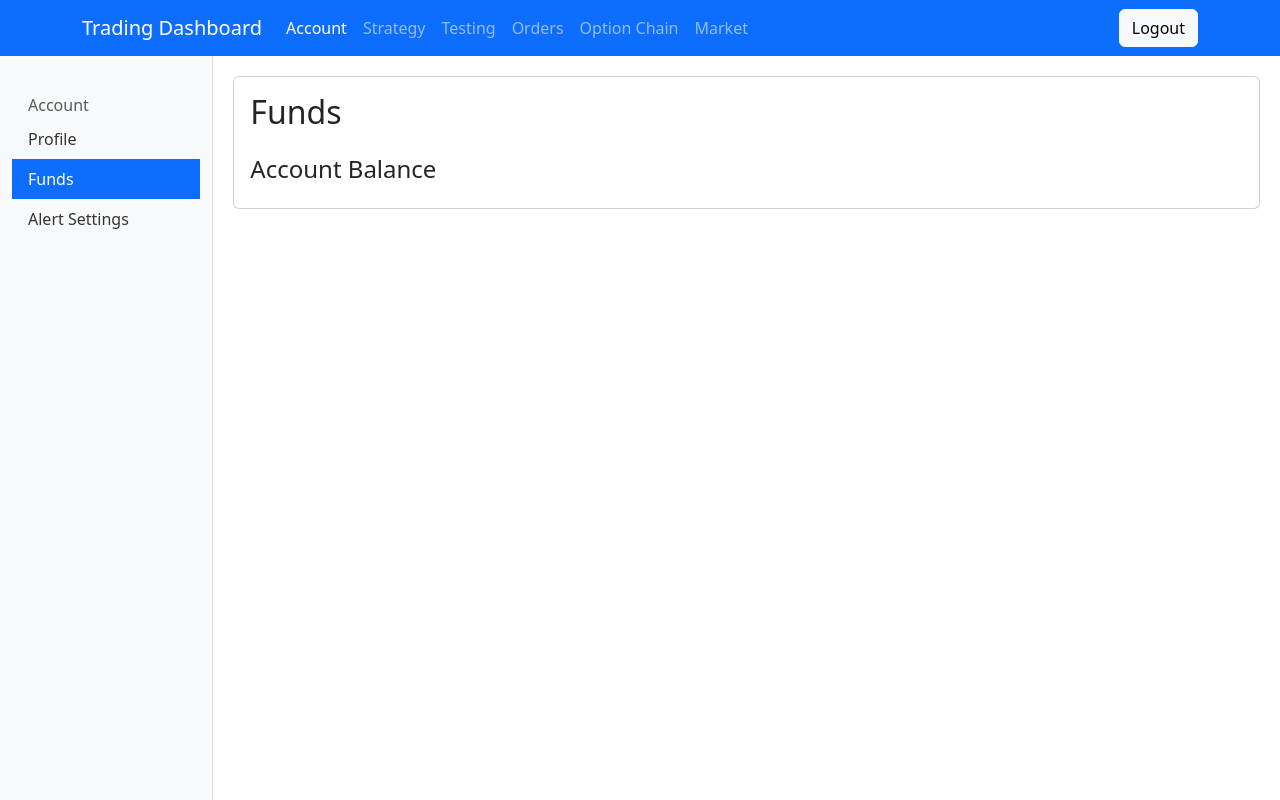
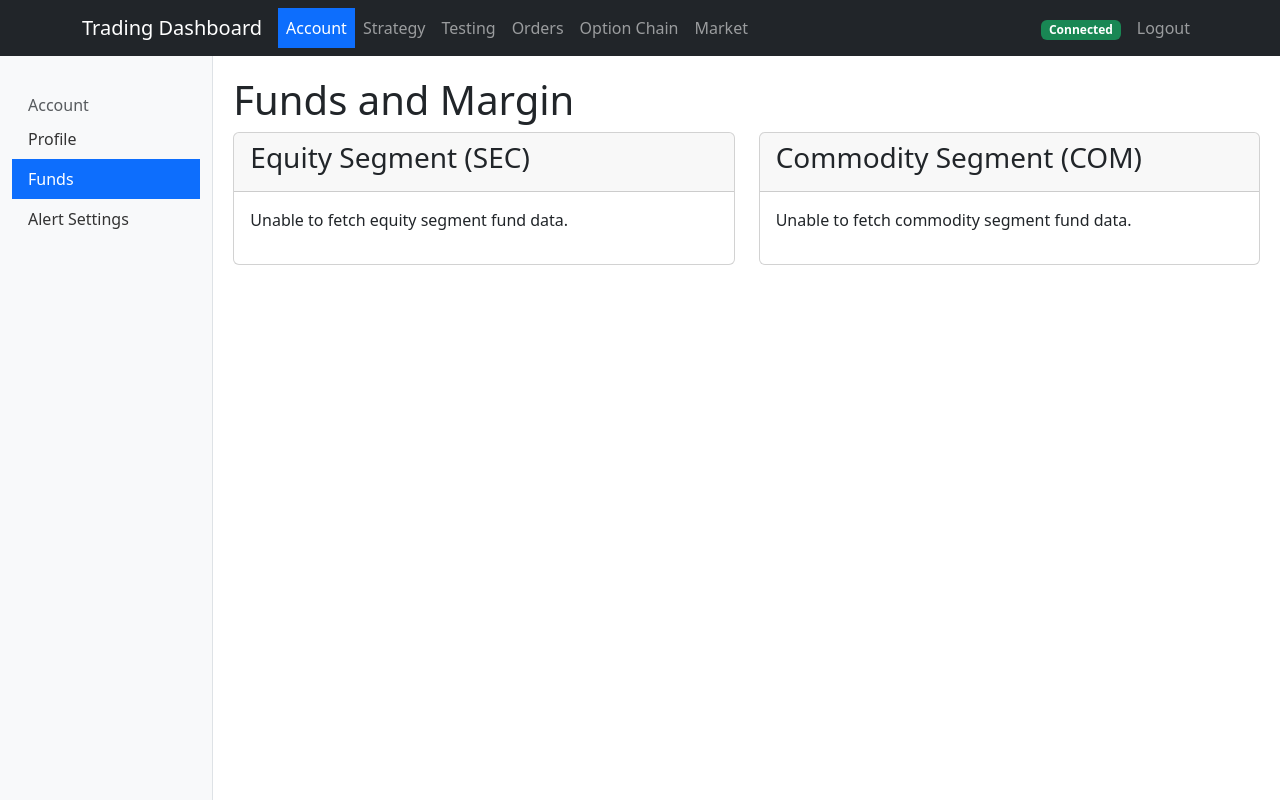
Before and after one commit to arokyaillam/demoproject, a Flask app: page /funds in a window 1280 px wide. Run offline with Flask 3, Linux system fonts and the light colour scheme; a user stored in the database is signed in; data comes from the database, SQL or seed files in the repository; data that the repository does not hold is empty.

Commit message:
feat(funds): enhance funds page with Upstox integration and margin details
Add functionality to fetch and display equity and commodity segment funds from Upstox API. Improve UI with tables for available margin, used margin, payin, and payout amounts. Add warning alert for unconnected accounts and redirect to profile for connection setup.

```diff
--- a/app.py
+++ b/app.py
@@ -42,15 +42,44 @@
         password = request.form['password']
 
         db = get_db()
-        user = db.execute('SELECT * FROM users WHERE username = ?', (username,)).fetchone()
-        db.close()
+        try:
+            user = db.execute('SELECT * FROM users WHERE username = ?', (username,)).fetchone()
 
-        if user and check_password_hash(user['password'], password):
-            user_obj = User(user['id'], user['username'], user['password'])
-            login_user(user_obj)
-            return redirect(url_for('dashboard'))
+            if user and check_password_hash(user['password'], password):
+                user_obj = User(user['id'], user['username'], user['password'])
+                login_user(user_obj)
 
-        flash('Invalid username or password')
+                # Store access token in a variable before closing db
+                access_token = user['access_token'] if 'access_token' in user.keys() else None
+                db.close()
+
+                # Check Upstox connection
+                if not access_token:
+                    flash('Please connect your Upstox account to access all features')
+                    return redirect(url_for('profile'))
+
+                # Verify if token is still valid
+                try:
+                    headers = {
+                        'Accept': 'application/json',
+                        'Authorization': f'Bearer {access_token}'
+                    }
+                    response = requests.get('https://api.upstox.com/v2/user/profile', headers=headers)
+                    if response.status_code != 200:
+                        flash('Your Upstox connection needs to be renewed')
+                        return redirect(url_for('profile'))
+                except Exception:
+                    flash('Unable to verify Upstox connection')
+                    return redirect(url_for('profile'))
+
+                return redirect(url_for('dashboard'))
+
+            flash('Invalid username or password')
+            db.close()
+        except Exception as e:
+            db.close()
+            flash(f'Login error: {str(e)}')
+
     return render_template('login.html')
 
 @app.route('/signup', methods=['GET', 'POST'])
@@ -72,15 +101,104 @@
         db.close()
     return render_template('signup.html')
 
+def get_user_token():
+    db = get_db()
+    user = db.execute('SELECT access_token FROM users WHERE id = ?', (current_user.id,)).fetchone()
+    db.close()
+    return user['access_token'] if user and 'access_token' in user.keys() else None
+
 @app.route('/dashboard')
 @login_required
 def dashboard():
-    db = get_db()
-    user = db.execute('SELECT access_token FROM users WHERE id = ?', (current_user.id,)).fetchone()
-    db.close()
     return render_template('dashboard.html',
                          username=current_user.username,
-                         access_token=user['access_token'] if user else None)
+                         access_token=get_user_token())
+
+# Update other route functions similarly
+@app.route('/strategy')
+@login_required
+def strategy():
+    return render_template('strategy.html',
+                         username=current_user.username,
+                         access_token=get_user_token())
+
+@app.route('/testing')
+@login_required
+def testing():
+    return render_template('testing.html',
+                         username=current_user.username,
+                         access_token=get_user_token())
+
+@app.route('/orders')
+@login_required
+def orders():
+    return render_template('orders.html',
+                         username=current_user.username,
+                         access_token=get_user_token())
+
+@app.route('/option_chain')
+@login_required
+def option_chain():
+    return render_template('option_chain.html',
+                         username=current_user.username,
+                         access_token=get_user_token())
+
+@app.route('/market')
+@login_required
+def market():
+    return render_template('market.html',
+                         username=current_user.username,
+                         access_token=get_user_token())
+
+@app.route('/funds')
+@login_required
+def funds():
+    access_token = get_user_token()
+    fund_data = {
+        'SEC': None,
+        'COM': None
+    }
+
+    if access_token:
+        # Fetch equity (SEC) segment funds
+        try:
+            url_sec = 'https://api.upstox.com/v2/user/get-funds-and-margin?segment=SEC'
+            headers = {
+                'Accept': 'application/json',
+                'Authorization': f'Bearer {access_token}'
+            }
+            response_sec = requests.get(url_sec, headers=headers)
+            if response_sec.status_code == 200:
+                fund_data['SEC'] = response_sec.json().get('data', {})
+        except Exception as e:
+            flash(f'Error fetching equity funds: {str(e)}')
+            print(f"API Error (SEC): {str(e)}")
+
+        # Fetch commodity (COM) segment funds
+        try:
+            url_com = 'https://api.upstox.com/v2/user/get-funds-and-margin?segment=COM'
+            headers = {
+                'Accept': 'application/json',
+                'Authorization': f'Bearer {access_token}'
+            }
+            response_com = requests.get(url_com, headers=headers)
+            if response_com.status_code == 200:
+                fund_data['COM'] = response_com.json().get('data', {})
+        except Exception as e:
+            flash(f'Error fetching commodity funds: {str(e)}')
+            print(f"API Error (COM): {str(e)}")
+
+    return render_template('funds.html',
+                         username=current_user.username,
+                         access_token=access_token,
+                         fund_data=fund_data)
+
+@app.route('/alert-settings')
+@login_required
+def alert_settings():
+    return render_template('alert_settings.html',
+                         username=current_user.username,
+                         access_token=get_user_token())
 
 @app.route('/logout')
 @login_required
@@ -165,33 +283,6 @@
 
     return redirect(url_for('dashboard'))
 
-# Add these new routes after your existing routes
-
-@app.route('/strategy')
-@login_required
-def strategy():
-    return render_template('strategy.html', username=current_user.username)
-
-@app.route('/testing')
-@login_required
-def testing():
-    return render_template('testing.html', username=current_user.username)
-
-@app.route('/orders')
-@login_required
-def orders():
-    return render_template('orders.html', username=current_user.username)
-
-@app.route('/option_chain')
-@login_required
-def option_chain():
-    return render_template('option_chain.html', username=current_user.username)
-
-@app.route('/market')
-@login_required
-def market():
-    return render_template('market.html', username=current_user.username)
-
 @app.route('/profile')
 @login_required
 def profile():
@@ -243,17 +334,10 @@
                              profile_data=None,
                              connection_details=None)
 
-@app.route('/funds')
-@login_required
-def funds():
-    return render_template('funds.html', username=current_user.username)
 
-@app.route('/alert-settings')
-@login_required
-def alert_settings():
-    return render_template('alert_settings.html', username=current_user.username)
 
 if __name__ == '__main__':
+    # Keep this part
     if not os.path.exists('database.db'):
         db = get_db()
         db.execute('''
--- a/templates/base.html
+++ b/templates/base.html
@@ -26,7 +26,7 @@
     </style>
 </head>
 <body>
-    <nav class="navbar navbar-expand-lg navbar-dark bg-primary">
+    <nav class="navbar navbar-expand-lg navbar-dark bg-dark">
         <div class="container">
             <a class="navbar-brand" href="#">Trading Dashboard</a>
             <button class="navbar-toggler" type="button" data-bs-toggle="collapse" data-bs-target="#navbarNav">
@@ -59,8 +59,17 @@
                            href="{{ url_for('market') }}">Market</a>
                     </li>
                 </ul>
-                <div class="navbar-nav">
-                    <a href="{{ url_for('logout') }}" class="btn btn-light">Logout</a>
+                <div class="navbar-nav ms-auto">
+                    {% if current_user.is_authenticated %}
+                        <span class="nav-item nav-link text-light">
+                            {% if access_token %}
+                                <span class="badge bg-success">Connected</span>
+                            {% else %}
+                                <span class="badge bg-warning">Not Connected</span>
+                            {% endif %}
+                        </span>
+                        <a class="nav-link" href="{{ url_for('logout') }}">Logout</a>
+                    {% endif %}
                 </div>
             </div>
         </div>
--- a/templates/funds.html
+++ b/templates/funds.html
@@ -1,12 +1,79 @@
-{% extends "base.html" %}
+{% extends 'base.html' %}
+
 {% block content %}
-<div class="card">
-    <div class="card-body">
-        <h2 class="card-title">Funds</h2>
-        <div class="mt-4">
-            <h4>Account Balance</h4>
-            <!-- Add funds information here -->
+<h1>Funds and Margin</h1>
+
+{% if not access_token %}
+<div class="alert alert-warning">
+    Please connect your Upstox account to view funds information.
+    <a href="{{ url_for('profile') }}" class="btn btn-primary">Connect Upstox</a>
+</div>
+{% else %}
+
+<div class="row">
+    <div class="col-md-6">
+        <div class="card mb-4">
+            <div class="card-header">
+                <h3>Equity Segment (SEC)</h3>
+            </div>
+            <div class="card-body">
+                {% if fund_data.SEC %}
+                    <table class="table">
+                        <tr>
+                            <th>Available Margin</th>
+                            <td>{{ fund_data.SEC.equity.available_margin }}</td>
+                        </tr>
+                        <tr>
+                            <th>Used Margin</th>
+                            <td>{{ fund_data.SEC.equity.used_margin }}</td>
+                        </tr>
+                        <tr>
+                            <th>Payin Amount</th>
+                            <td>{{ fund_data.SEC.equity.payin_amount }}</td>
+                        </tr>
+                        <tr>
+                            <th>Payout Amount</th>
+                            <td>{{ fund_data.SEC.equity.payout_amount }}</td>
+                        </tr>
+                    </table>
+                {% else %}
+                    <p>Unable to fetch equity segment fund data.</p>
+                {% endif %}
+            </div>
+        </div>
+    </div>
+
+    <div class="col-md-6">
+        <div class="card mb-4">
+            <div class="card-header">
+                <h3>Commodity Segment (COM)</h3>
+            </div>
+            <div class="card-body">
+                {% if fund_data.COM %}
+                    <table class="table">
+                        <tr>
+                            <th>Available Margin</th>
+                            <td>{{ fund_data.COM.commodity.available_margin }}</td>
+                        </tr>
+                        <tr>
+                            <th>Used Margin</th>
+                            <td>{{ fund_data.COM.commodity.used_margin }}</td>
+                        </tr>
+                        <tr>
+                            <th>Payin Amount</th>
+                            <td>{{ fund_data.COM.commodity.payin_amount }}</td>
+                        </tr>
+                        <tr>
+                            <th>Payout Amount</th>
+                            <td>{{ fund_data.COM.commodity.payout_amount }}</td>
+                        </tr>
+                    </table>
+                {% else %}
+                    <p>Unable to fetch commodity segment fund data.</p>
+                {% endif %}
+            </div>
         </div>
     </div>
 </div>
+{% endif %}
 {% endblock %}
```
